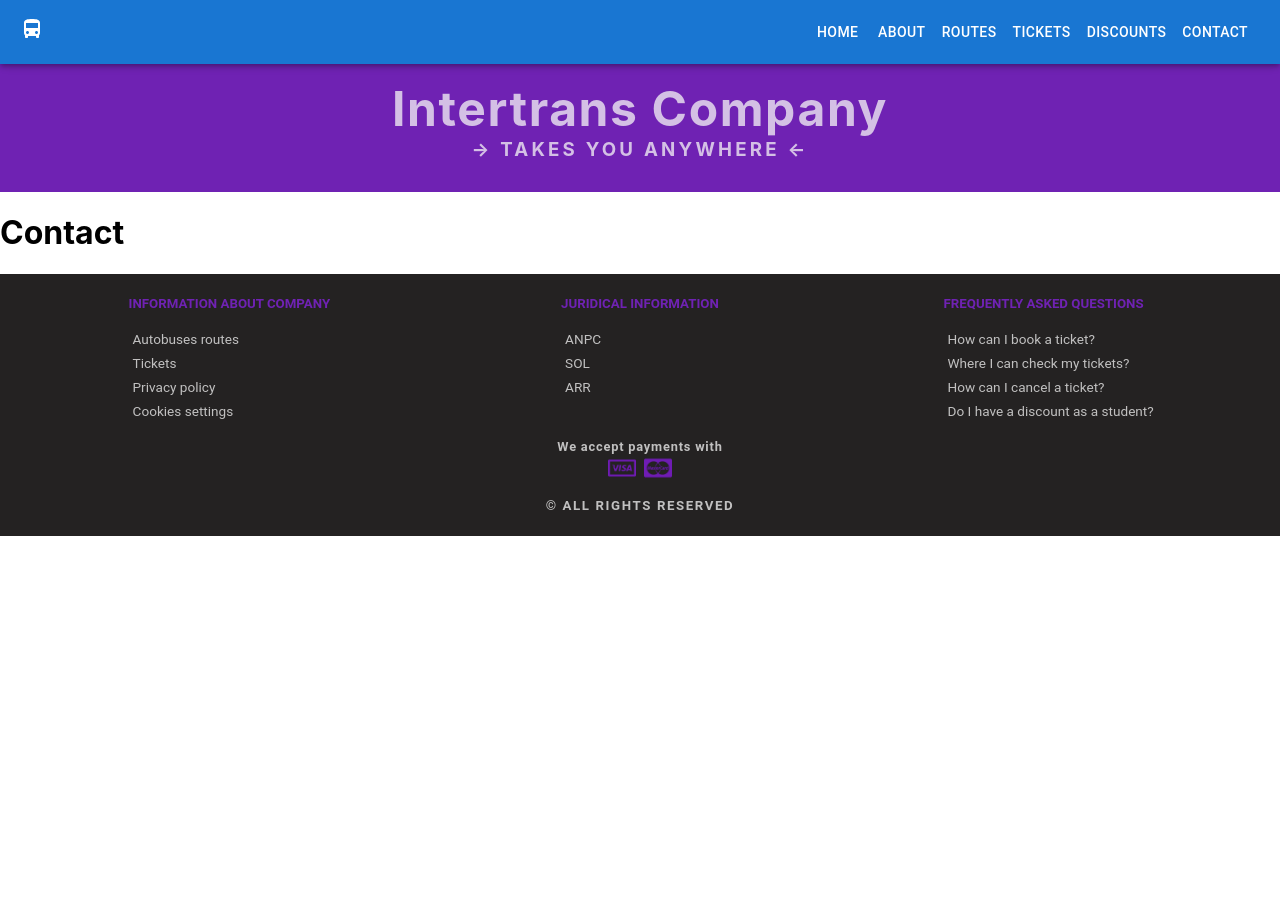
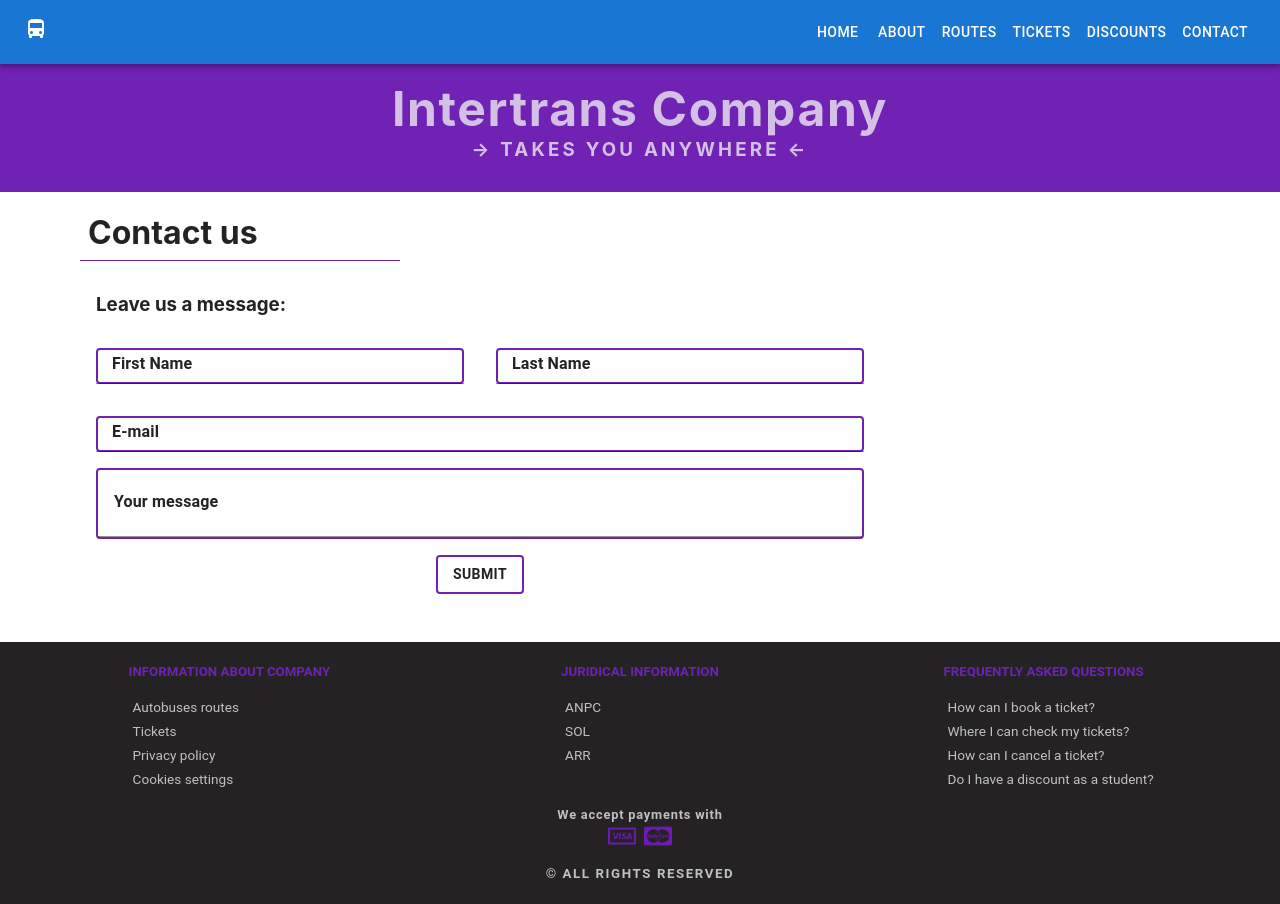
Before and after one commit to carla-vartolomei/transport-app, a Next.js app: page /contact in a window 1280 px wide. Before the commit the page ends 800 px from the top, so only its background shows below. Built offline with nearby package versions, Linux system fonts and the light colour scheme.

Commit message:
add contact form

```diff
--- /dev/null
+++ b/components/contact-page/Form.js
@@ -0,0 +1,84 @@
+import React, { useState } from "react"
+import { Box, Button, TextField } from "@material-ui/core"
+import styles from "./Form.module.scss"
+
+const intialState = {
+  firstName: "",
+  lastName: "",
+  email: "",
+  message: "",
+}
+
+function Form() {
+  const [formState, setFormState] = useState(intialState)
+
+  const onChangeHandler = (e) => {
+    const value = e.target.type === "checkbox" ? e.target.checked : e.target.value
+    setFormState({
+      ...formState,
+      [e.target.name]: value,
+    })
+  }
+
+  const onClickHandler = () => setFormState(intialState)
+  const onSubmitHandler = (e) => {
+    e.preventDefault()
+    console.log(formState)
+  }
+  return (
+    <Box>
+      <h3 className={styles.formTitle}>Leave us a message:</h3>
+      <form className={styles.contactForm} onSubmit={onSubmitHandler}>
+        <div className={styles.nameSection}>
+          <TextField
+            className={styles.formInput}
+            id="firstName"
+            name="firstName"
+            label="First Name"
+            placeholder="ex: John"
+            autoComplete="off"
+            variant="standard"
+            onChange={onChangeHandler}
+          />
+          <TextField
+            className={styles.formInput}
+            id="lastName"
+            name="lastName"
+            label="Last Name"
+            placeholder="ex: Smith"
+            autoComplete="off"
+            variant="standard"
+            onChange={onChangeHandler}
+          />
+        </div>
+        <TextField
+          className={styles.formInput}
+          id="email"
+          name="email"
+          label="E-mail"
+          placeholder="ex: john.smith@gmail.com"
+          type="email"
+          autoComplete="off"
+          variant="standard"
+          onChange={onChangeHandler}
+        />
+        <TextField
+          className={styles.formTextArea}
+          id="message"
+          name="message"
+          label="Your message"
+          placeholder="Leave your message here"
+          multiline
+          minRows={2}
+          maxRows={10}
+          onChange={onChangeHandler}
+        />
+        <Button className={styles.formSubmitButton} variant="outlined" type="submit">
+          submit
+        </Button>
+      </form>
+    </Box>
+  )
+}
+
+export default Form
--- /dev/null
+++ b/components/contact-page/Form.module.scss
@@ -0,0 +1,62 @@
+@import "../../styles/colors.scss";
+
+.formTitle {
+  margin: 0 3rem;
+  padding: 0 3rem;
+  color: $dark-color;
+}
+
+.contactForm {
+  display: flex;
+  flex-direction: column;
+  gap: 1rem;
+  width: 70%;
+  height: 100%;
+  padding: 1rem 4rem;
+  margin-left: 2rem;
+  margin-bottom: 2rem;
+  .nameSection {
+    width: 100%;
+    height: 100%;
+    display: flex;
+    flex-direction: row;
+    gap: 2rem;
+  }
+  .formInput {
+    width: 100%;
+    height: 100%;
+    input {
+      color: $dark-color;
+      border: 0.15rem $purple-color solid;
+      border-radius: 0.25rem;
+      padding-left: 1rem;
+    }
+    label {
+      color: $dark-color;
+      font-weight: bold;
+      padding-left: 1rem;
+    }
+  }
+  .formTextArea {
+    border: 0.15rem $purple-color solid;
+    border-radius: 0.25rem;
+    textarea {
+      padding-left: 1rem;
+      padding-bottom: 0;
+      margin-bottom: 0;
+      color: $dark-color;
+      border-bottom: 0;
+    }
+    label {
+      color: $dark-color;
+      font-weight: bold;
+      padding-left: 1rem;
+    }
+  }
+  .formSubmitButton {
+    align-self: center;
+    color: $dark-color;
+    border: 0.15rem $purple-color solid;
+    font-weight: bold;
+  }
+}
--- a/package.json
+++ b/package.json
@@ -16,7 +16,7 @@
     "@material-ui/pickers": "^3.3.10",
     "@mui/icons-material": "^5.5.1",
     "@mui/lab": "^5.0.0-alpha.75",
-    "@mui/material": "^5.5.2",
+    "@mui/material": "^5.5.3",
     "date-fns": "^2.28.0",
     "material-ui-popup-state": "^2.0.0",
     "next": "12.1.0",
--- a/pages/contact/index.js
+++ b/pages/contact/index.js
@@ -1,11 +1,14 @@
 import React from "react"
 import Banner from "../../components/banner/Banner"
+import Form from "../../components/contact-page/Form"
+import styles from "../../styles/Contact.module.scss"
 
 export default function Contact() {
   return (
     <>
       <Banner />
-      <h1>Contact</h1>
+      <h1 className={styles.pageTitle}>Contact us</h1>
+      <Form />
     </>
   )
 }
--- /dev/null
+++ b/styles/Contact.module.scss
@@ -0,0 +1,11 @@
+@import "./colors.scss";
+
+.pageTitle {
+  margin-left: 5rem;
+  margin-bottom: 2rem;
+  padding-left: 0.5rem;
+  padding-bottom: 0.5rem;
+  color: $dark-color;
+  width: 25%;
+  border-bottom: 0.1rem $purple-color solid;
+}
```
Also changed, not shown: 1 other file (tests, documents, lock files or other folders).
